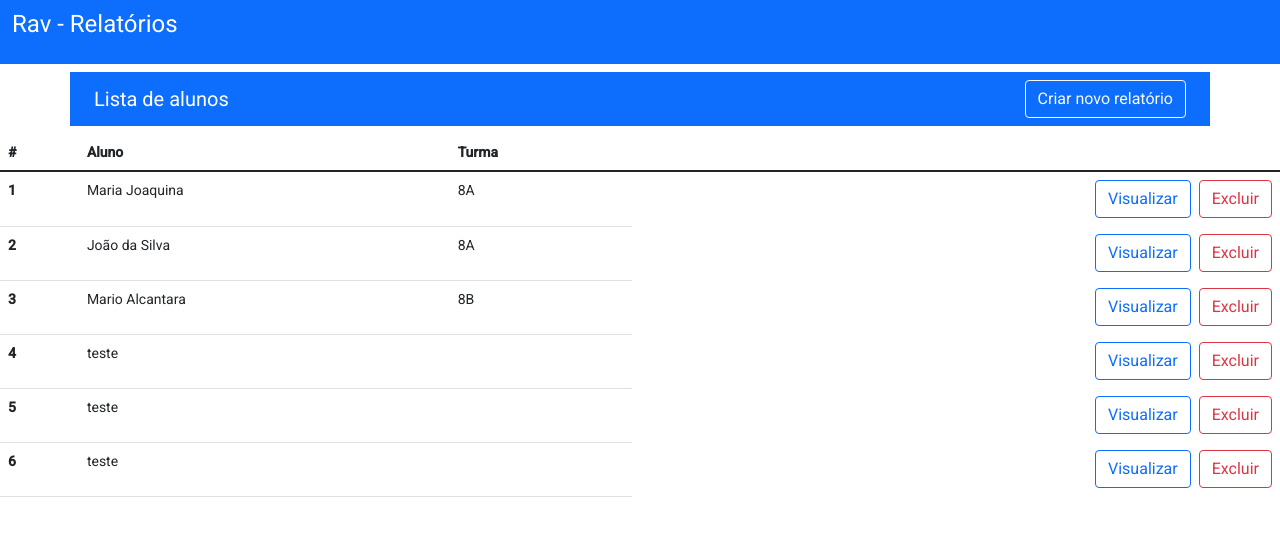
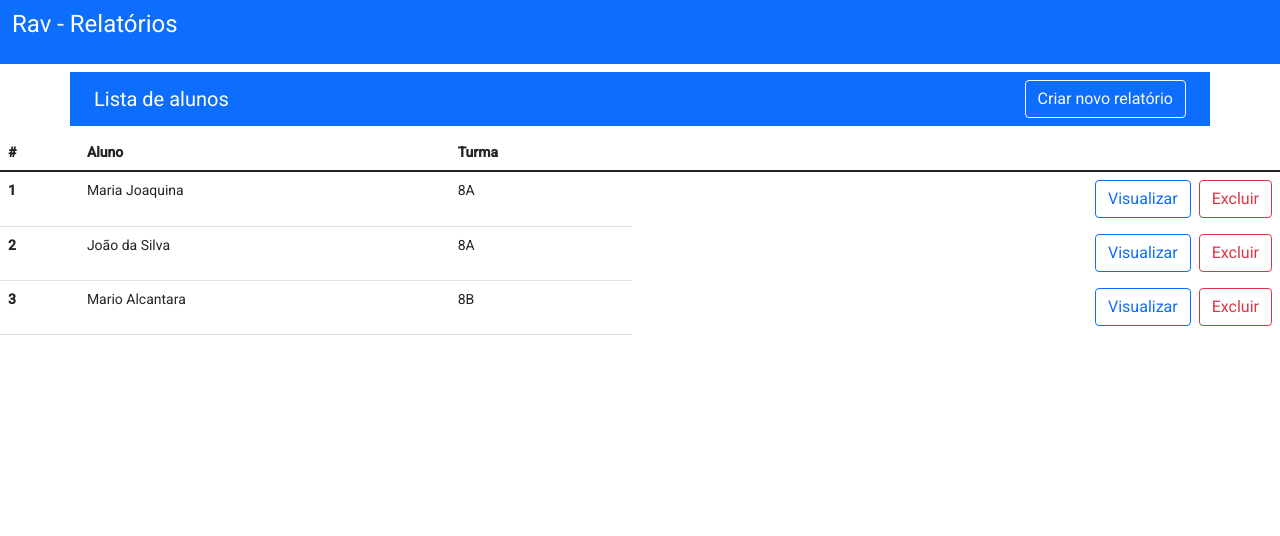
Before and after one commit to Brunostaine/rav-relatorio-de-avaliacao-angular, an Angular app: page / in a window 1280 px wide. Shown: the top 536 px of the page. Built offline with nearby package versions, Linux system fonts and the light colour scheme; data requests are answered from the project's data file.

Commit message:
deletando aluno e atualizando a página

```diff
--- a/db.json
+++ b/db.json
@@ -39,24 +39,6 @@
       "id": 3,
       "nome": "Mario Alcantara",
       "turma": "8B"
-    },
-    {
-      "nome": "teste",
-      "turma": null,
-      "perguntas": null,
-      "id": 4
-    },
-    {
-      "nome": "teste",
-      "turma": null,
-      "perguntas": null,
-      "id": 5
-    },
-    {
-      "nome": "teste",
-      "turma": null,
-      "perguntas": null,
-      "id": 6
     }
   ],
   "turmas": [
--- a/src/app/componentes/lista-alunos/lista-alunos.component.ts
+++ b/src/app/componentes/lista-alunos/lista-alunos.component.ts
@@ -42,9 +42,13 @@ export class ListaAlunosComponent implements OnInit {
 
   deleteRelatorio(id: any) {
     this.listaAlunosService.deletarRelatorio(id)
+    this.listaAlunosService.list().subscribe({
+      next: (resp) =>{
+        this.listar = resp
+      }
+    }
 
-
-
+    )
 
     // console.log("To pegando o lista: ",id)
   }
--- a/src/app/componentes/lista-alunos/lista-alunos.service.ts
+++ b/src/app/componentes/lista-alunos/lista-alunos.service.ts
@@ -1,6 +1,6 @@
 import { HttpClient } from '@angular/common/http';
 import { Injectable } from '@angular/core';
-import { ActivatedRoute } from '@angular/router';
+import { ActivatedRoute, Router } from '@angular/router';
 
 @Injectable({
   providedIn: 'root',
@@ -12,7 +12,7 @@ export class ListaAlunosService {
 
   private id = this
 
-  constructor(private httpClient: HttpClient, private route: ActivatedRoute) {}
+  constructor(private httpClient: HttpClient, private route: ActivatedRoute, private router: Router) {}
 
 
 
@@ -39,6 +39,8 @@ export class ListaAlunosService {
     this.httpClient.delete<any>(`${this.API}/Alunos/${id}`  ).subscribe({
       next: (resp) => {
         console.log(resp)
+        alert('Curso excluido com sucesso')
+
       },
       error: ()=> {
         alert('Erro ao remover curso, tente mais tarde.')
```
